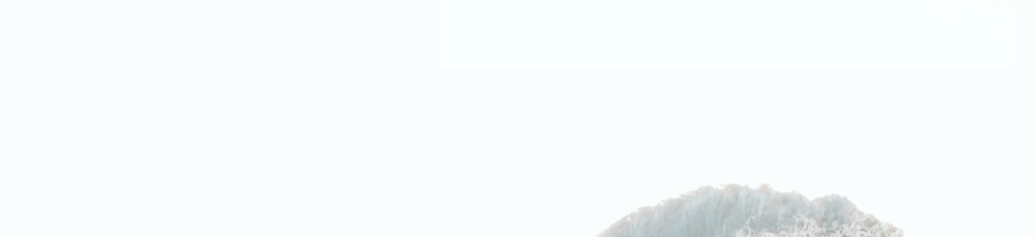
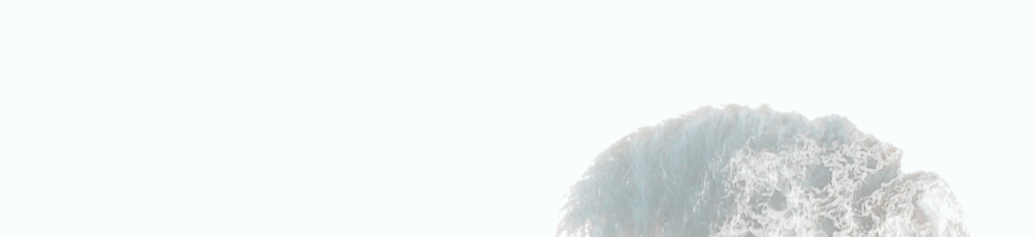
Before and after one commit to ericgpark/Eric-Park-Website, a website with bundled scripts: page index.html in a window 1280 px wide. Shown: the top 237 px of the page, without its empty margins (0-1035 px from the left). Built offline with nearby package versions, Linux system fonts and the light colour scheme.

Commit message:
Edited position of background image when viewed on mobile devices

```diff
--- a/assets/css/style.css
+++ b/assets/css/style.css
@@ -254,7 +254,7 @@ h1, h2, h3, h4, h5, h6 {
 
 @media (min-width: 992px) {
   #hero {
-    padding-left: 160px;
+    background-position: 50%;
   }
 }
 
```
